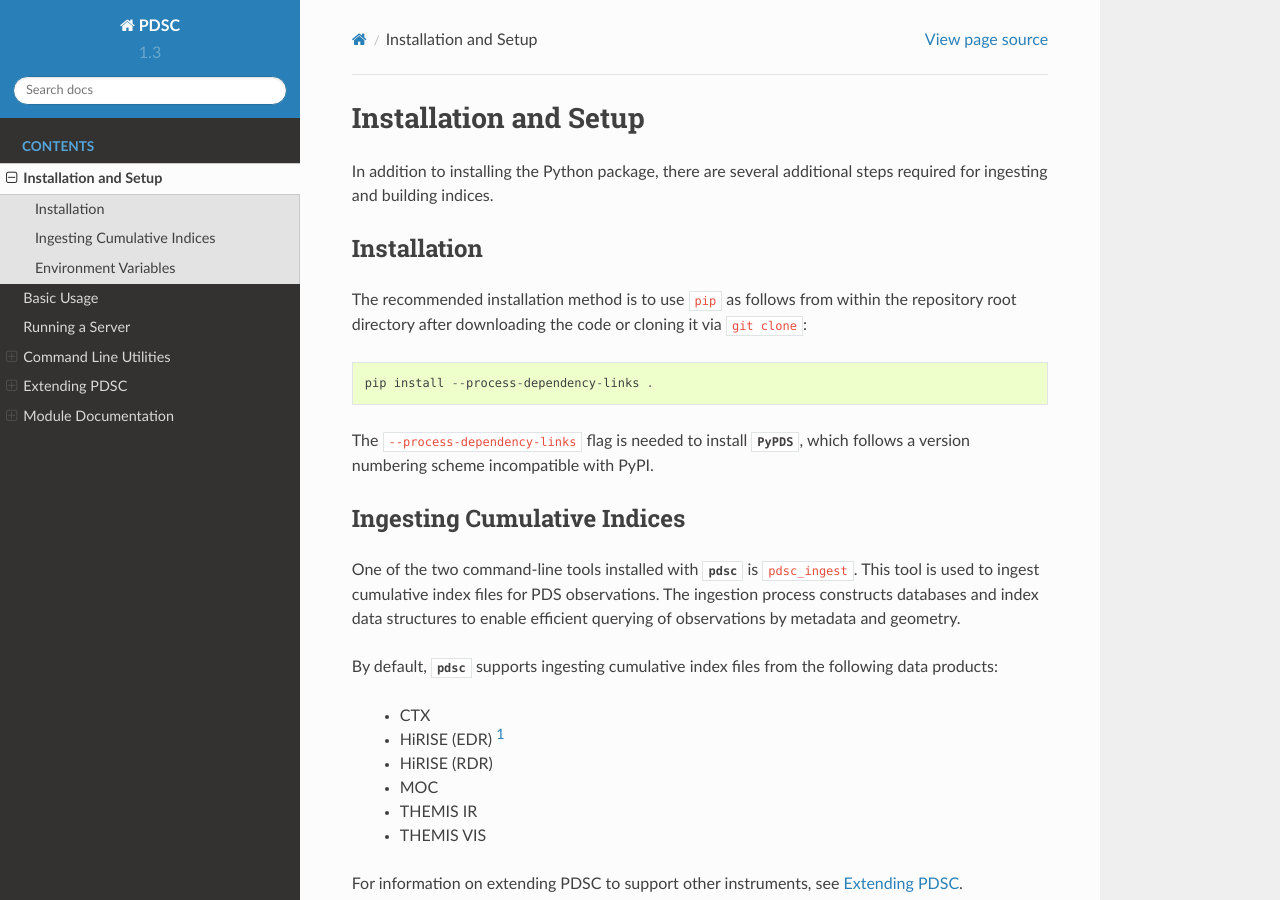
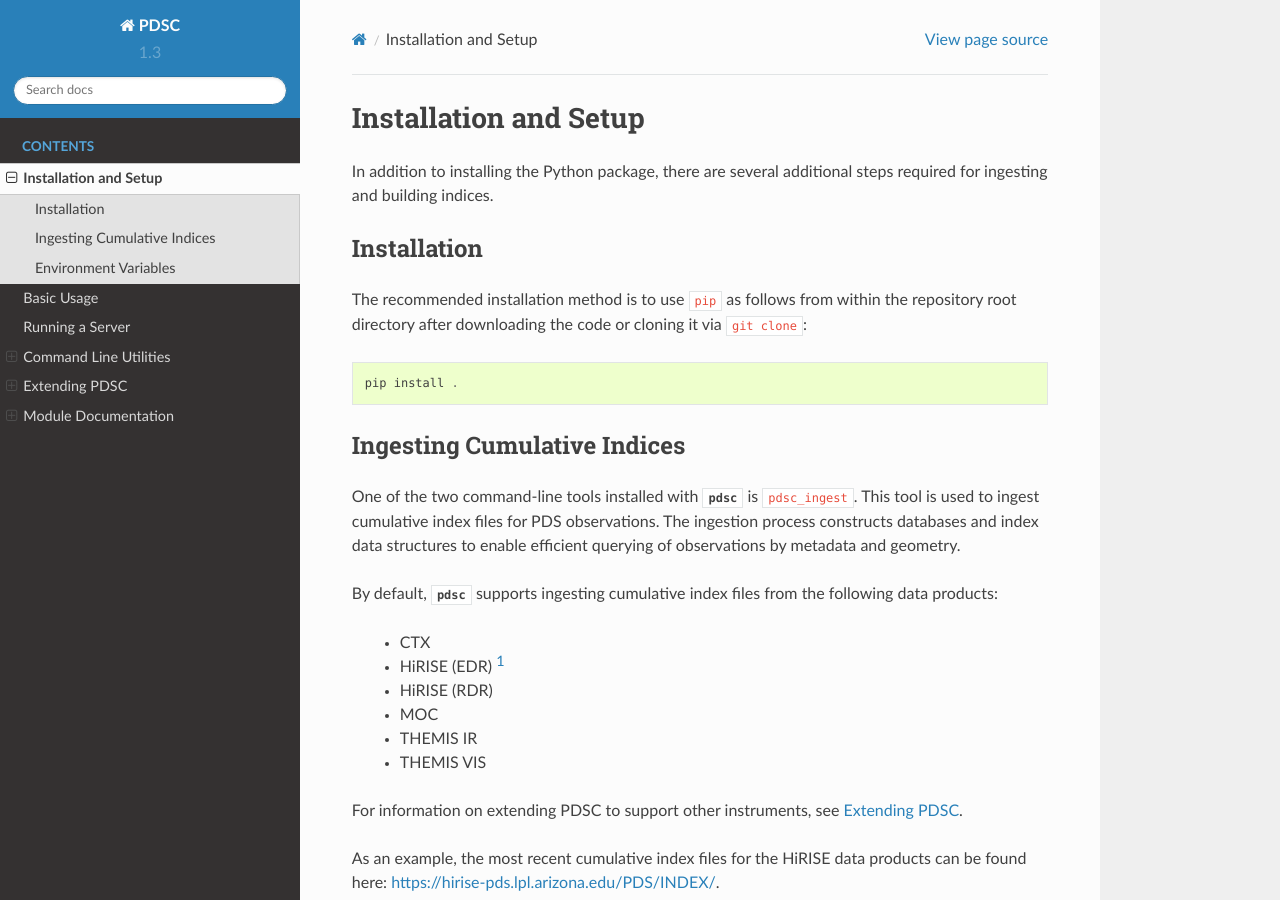
Before and after one commit to JPLMLIA/pdsc, a Sphinx documentation site: the page built from docs/Installation.rst, in a window 1280 px wide and 900 px high. Built offline with Sphinx 7.4.7 and the Read the Docs theme 2.0.0, drawn with Linux system fonts in a browser that asks for light colours.

Commit message:
update docs to remove installation flag
The `--process-dependency-links` pip installation flag is no longer
needed.

Issue: #33

```diff
--- a/docs/Installation.rst
+++ b/docs/Installation.rst
@@ -11,10 +11,7 @@ The recommended installation method is to use ``pip`` as follows from within the
 repository root directory after downloading the code or cloning it via ``git
 clone``::
 
-    pip install --process-dependency-links .
-
-The ``--process-dependency-links`` flag is needed to install :py:mod:`PyPDS`,
-which follows a version numbering scheme incompatible with PyPI.
+    pip install .
 
 Ingesting Cumulative Indices
 ----------------------------
```
